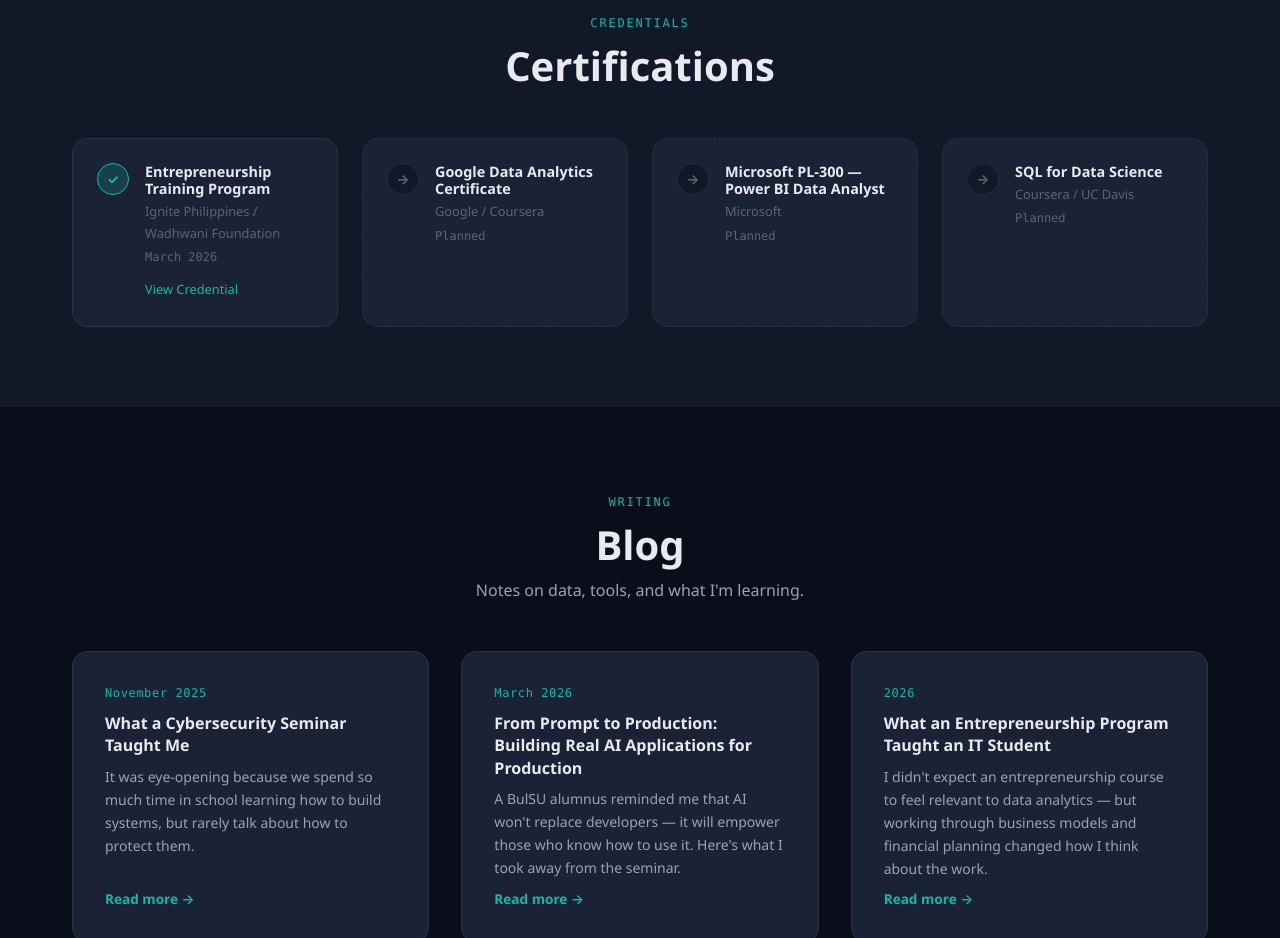
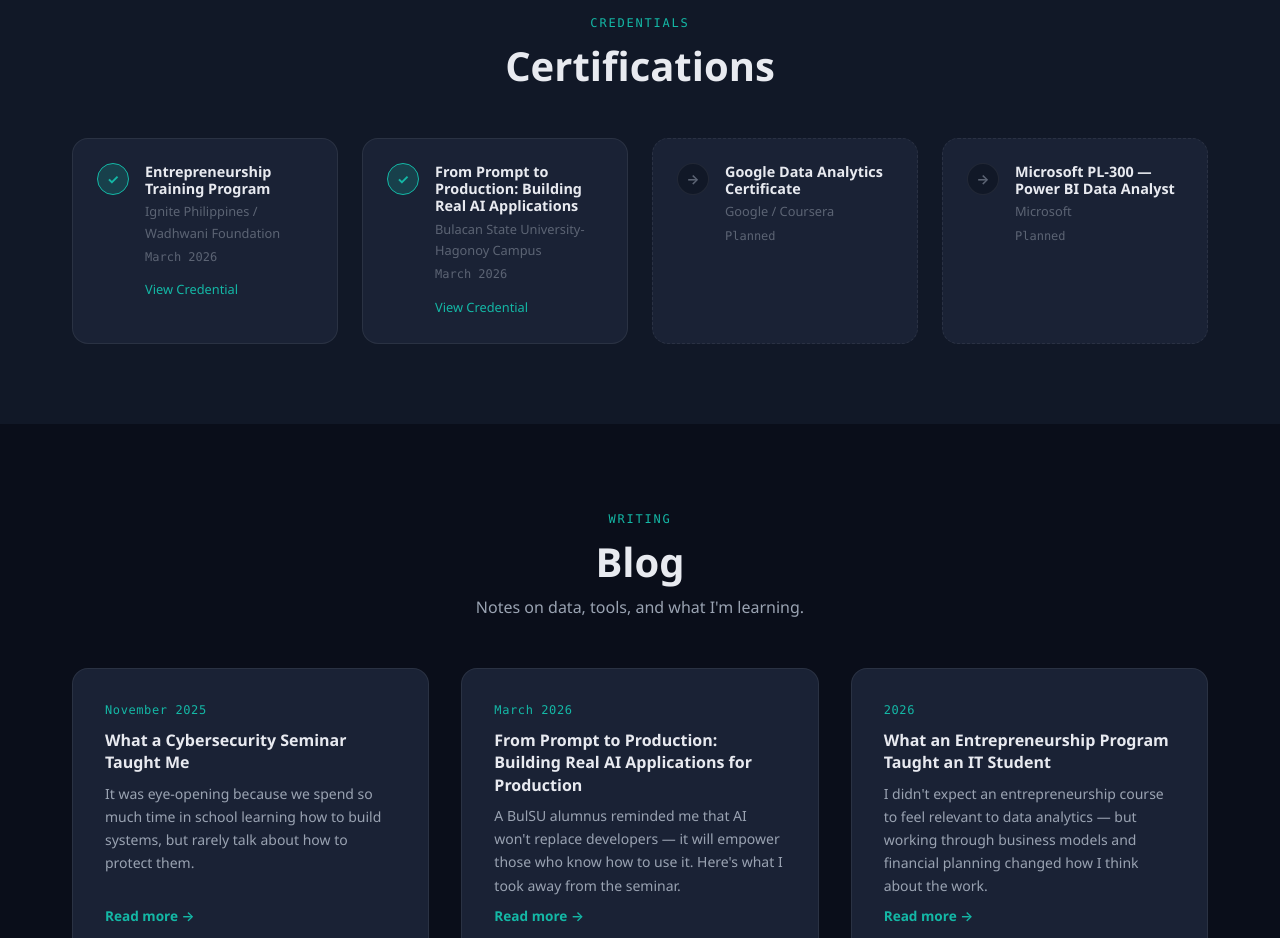
Before and after one commit to svr-jpcrls/svr-jpcrls.github.io, a plain HTML site: page index.html in a window 1280 px wide. Shown: the part 3620-4558 px from the top of the page. Drawn offline with Linux system fonts and the light colour scheme.

Commit message:
brief description of what changed

```diff
--- a/index.html
+++ b/index.html
@@ -417,6 +417,16 @@
               <span class="cert-date">March 2026</span>
               <a href="assets/ignitecert.pdf" class="cert-link" target="_blank" rel="noopener noreferrer">View Credential</a>
             </div>
+
+          </div>
+            <div class="cert-card reveal" aria-label="Certificate">
+            <div class="cert-status earned" aria-label="Earned">✓</div>
+            <div class="cert-body">
+              <h3 class="cert-name">From Prompt to Production: Building Real AI Applications</h3>
+              <span class="cert-issuer">Bulacan State University-Hagonoy Campus</span>
+              <span class="cert-date">March 2026</span>
+              <a href="assets/prompt-to-production-cert.pdf" class="cert-link" target="_blank" rel="noopener noreferrer">View Credential</a>
+            </div>
           </div>
 
           <!-- PLANNED CERTIFICATE — Google Data Analytics -->
@@ -435,16 +445,6 @@
             <div class="cert-body">
               <h3 class="cert-name">Microsoft PL-300 — Power BI Data Analyst</h3>
               <span class="cert-issuer">Microsoft</span>
-              <span class="cert-date">Planned</span>
-            </div>
-          </div>
-
-          <!-- PLANNED CERTIFICATE — SQL -->
-          <div class="cert-card cert-planned reveal" aria-label="Planned certification">
-            <div class="cert-status planned" aria-label="Planned">→</div>
-            <div class="cert-body">
-              <h3 class="cert-name">SQL for Data Science</h3>
-              <span class="cert-issuer">Coursera / UC Davis</span>
               <span class="cert-date">Planned</span>
             </div>
           </div>
```
Also changed, not shown: 3 other files.
